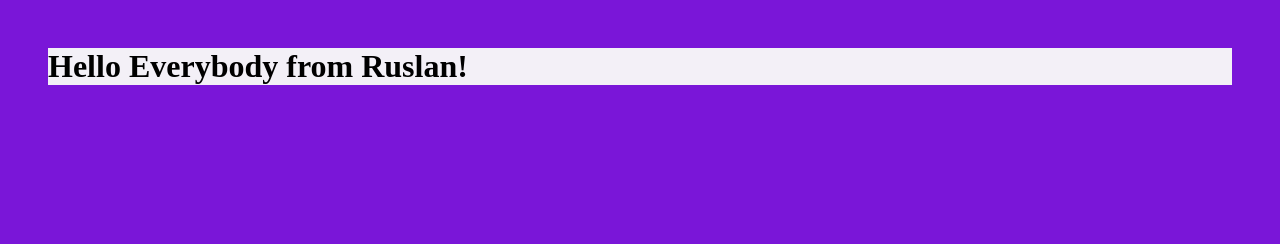
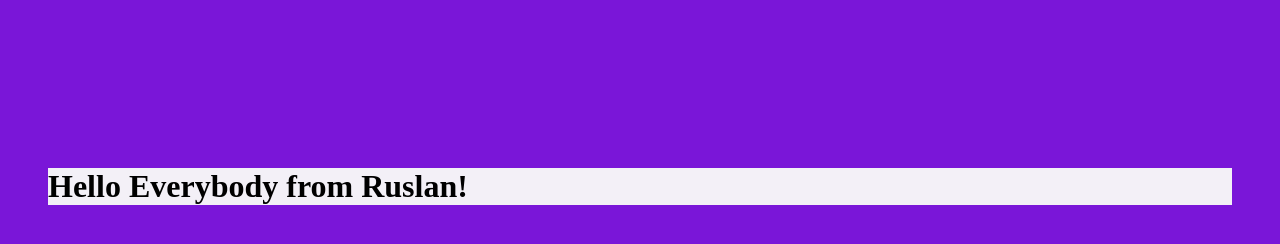
Before and after one commit to Ruslan-KozhakIn/hello-html, a plain HTML site: page index.html in a window 1280 px wide. Drawn offline with Linux system fonts and the light colour scheme.

Commit message:
magin wrappper 120 0 0 0 px

```diff
--- a/styles.css
+++ b/styles.css
@@ -9,7 +9,7 @@ padding: 40px;
 .Wrapper {
 display: flex;
 background-color: rgb(243, 240, 247) ;
-margin: 0px;
+margin: 120px 0px 0px 0px;
 
 }
 
```
